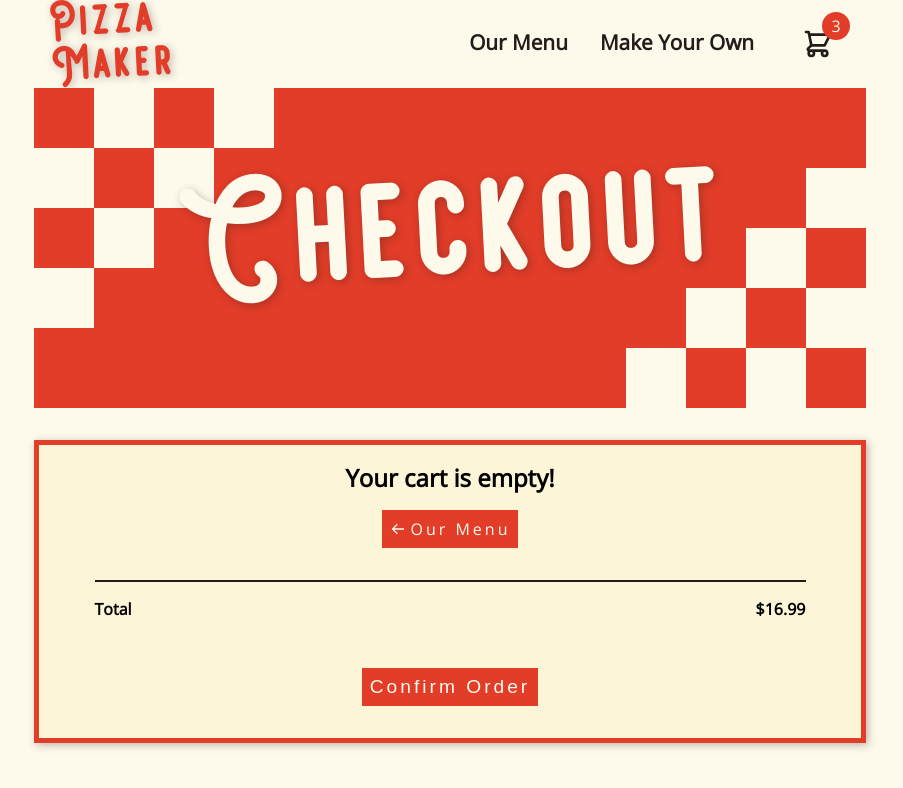
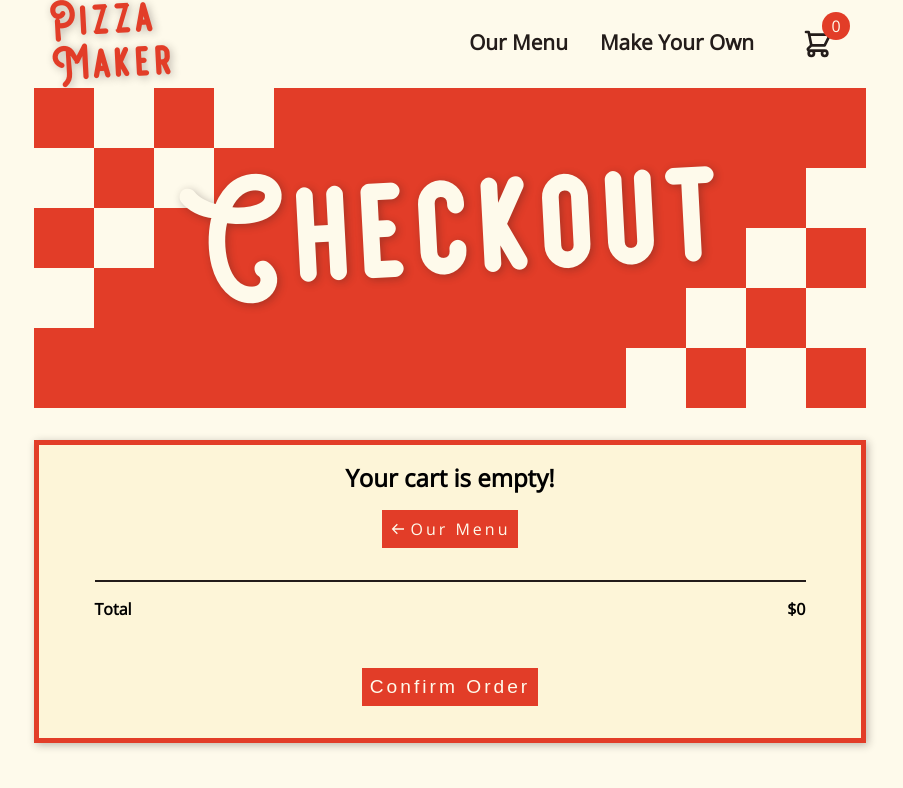
Before and after one commit to wavyadri/pizza-maker, a React (Create React App) app: page /checkout in a window 1280 px wide. Shown: the top 788 px of the page, without its empty margins (190-1093 px from the left). Built offline with nearby package versions, Linux system fonts and the light colour scheme.

Commit message:
Complete reducer.js
Checkout.js and Navbar.js state management has been completed. Total price and amount of items are managed in reducer.js and context.js

```diff
--- a/src/components/Navbar.js
+++ b/src/components/Navbar.js
@@ -1,9 +1,12 @@
 import React, {useState, useRef, useEffect} from 'react'
+import { useGlobalContext } from '../contexts'
 import {HiOutlineShoppingCart} from 'react-icons/hi'
 import {FaBars} from 'react-icons/fa'
 import {Link} from 'react-router-dom'
 
 const Navbar = () => {
+    const {amount} = useGlobalContext();
+
     const [showLinks, setShowLinks] = useState(false);
     // ref for div navbar-links
     const navbarLinksRef = useRef(null);
@@ -37,7 +40,7 @@ const Navbar = () => {
                             <Link className='link checkout' to='/checkout'>
                                 <HiOutlineShoppingCart className='cart-icon'/>
                                 <div className="checkout-counter">
-                                    <p className='checkout-total'>3</p>
+                                    <p className='checkout-total'>{amount}</p>
                                 </div>
                             </Link>
                         </li>
--- a/src/contexts.js
+++ b/src/contexts.js
@@ -35,10 +35,6 @@ const AppProvider = ({children}) => {
     // N A V B A R (for checkout cart)
     const [cartAmount, setCartAmount] = useState('');
 
-    // S I N G L E  P I Z Z A
-    // should this stay in context or singlepizza (?)
-    const [pizza, setPizza] = useState([])
-
     // C A R T
     // useReducer
     const [state, dispatch] = useReducer(reducer, initialState);
@@ -55,10 +51,13 @@ const AppProvider = ({children}) => {
         // 'add' button in SinglePizza
     const addItem = (item) => {
         let currCart = state.cart.find(obj => obj.id === item.id);
-        if(currCart === undefined){
+        // first item added
+        // if(currCart === undefined){
+        if(!currCart){
             dispatch({type: 'ADD_ITEM', payload : item})
             return;
         }
+        // after first item has already been added
         dispatch({type: 'INCREASE', payload: item.id})
     }
         // 'remove' button on each item in checkout
@@ -74,12 +73,15 @@ const AppProvider = ({children}) => {
         dispatch({type: 'DECREASE', payload: id})
     }
 
+        // get total and amount everytime we update cart
+    useEffect(() => {
+    dispatch({ type: 'GET_TOTALS' })
+    }, [state.cart])
+
     return <AppContext.Provider value={{
         menuItems,
         categories,
         currentCategory,
-        pizza,
-        setPizza,
         ...state,
         filterMenu,
         confirmOrder,
--- a/src/mysass.scss
+++ b/src/mysass.scss
@@ -675,8 +675,7 @@ body {
   z-index: 100000;
   height: 100vh;
   width: 100vw;
-  padding: 5rem;
-  position: absolute;
+  position: fixed;
   top: 0;
   left: 0;
   // not fully supported on all browsers
--- a/src/pages/Checkout.js
+++ b/src/pages/Checkout.js
@@ -8,7 +8,7 @@ import {BiArrowBack} from 'react-icons/bi'
 const url = 'https://images.onlinelabels.com/images/clip-art/toons4biz/Pepperoni%20Pizza-189439.png'
 
 const Checkout = () => {
-    const {cart, confirmOrder, isModalOpen, removeItem, increase, decrease} = useGlobalContext();
+    const {cart, total, confirmOrder, isModalOpen, removeItem, increase, decrease} = useGlobalContext();
     return <>
         {isModalOpen && <Modal/>}
         <section id='checkout'>
@@ -45,7 +45,7 @@ const Checkout = () => {
                 }
                 <div className="checkout-total">
                     <p>total</p>
-                    <p className="price">$16.99</p>
+                    <p className="price">${total}</p>
                 </div>
                 <div className="checkout-confirm">
                     {/* {cart.length > 0 && */}
--- a/src/pages/SinglePizza.js
+++ b/src/pages/SinglePizza.js
@@ -9,10 +9,10 @@ const url = 'https://images.onlinelabels.com/images/clip-art/toons4biz/Pepperoni
 
 const SinglePizza = () => {
     let item = {id: 1, title: 'haha'};
-    const {menuItems, addItem, pizza, setPizza} = useGlobalContext();
+    const {menuItems, addItem} = useGlobalContext();
 
     const {title} = useParams();
-    // const [pizza, setPizza] = useState([])
+    const [pizza, setPizza] = useState([])
 
     useEffect(() => {
         // get data from useGlobalContext for the pizza matching our useParams
--- a/src/reducer.js
+++ b/src/reducer.js
@@ -5,7 +5,8 @@ const reducer = (state, action) => {
         case 'CLOSE_MODAL':
             return {...state, cart: [], isModalOpen: false}
         case 'ADD_ITEM':
-            return {...state, cart: [...state.cart, action.payload]}
+            let item = action.payload
+            return {...state, cart: [...state.cart, item]}
         case 'REMOVE_ITEM':
             return {...state, cart: state.cart.filter((item) => item.id !== action.payload)}
         case 'INCREASE':{
@@ -29,8 +30,32 @@ const reducer = (state, action) => {
                 .filter((item) => item.amount !== 0)
             return {...state, cart: tempCart}
         }
-        // default:
-        //     return state
+        case 'GET_TOTALS': {
+            // destructure right away
+            let {total, amount} = state.cart.reduce((cartTotal, cartItem) => {
+                    // price and amount from state.cart items
+                    const {price, amount} = cartItem
+                    const itemTotal = price*amount
+
+                    // $ total
+                    cartTotal.total += itemTotal
+                    // cart # total
+                    cartTotal.amount += amount
+
+                    // ALWAYS return accumulator
+                    return cartTotal
+                },
+                // inital value, our ouptut will be an obj
+                {
+                    total: 0,
+                    amount: 0
+                }
+            )
+            // parse to int, round $ to 2 decimals
+            total = parseFloat(total.toFixed(2))
+
+            return { ...state, total, amount }
+        }
     }
     throw new Error('no matching type')
 }
```
